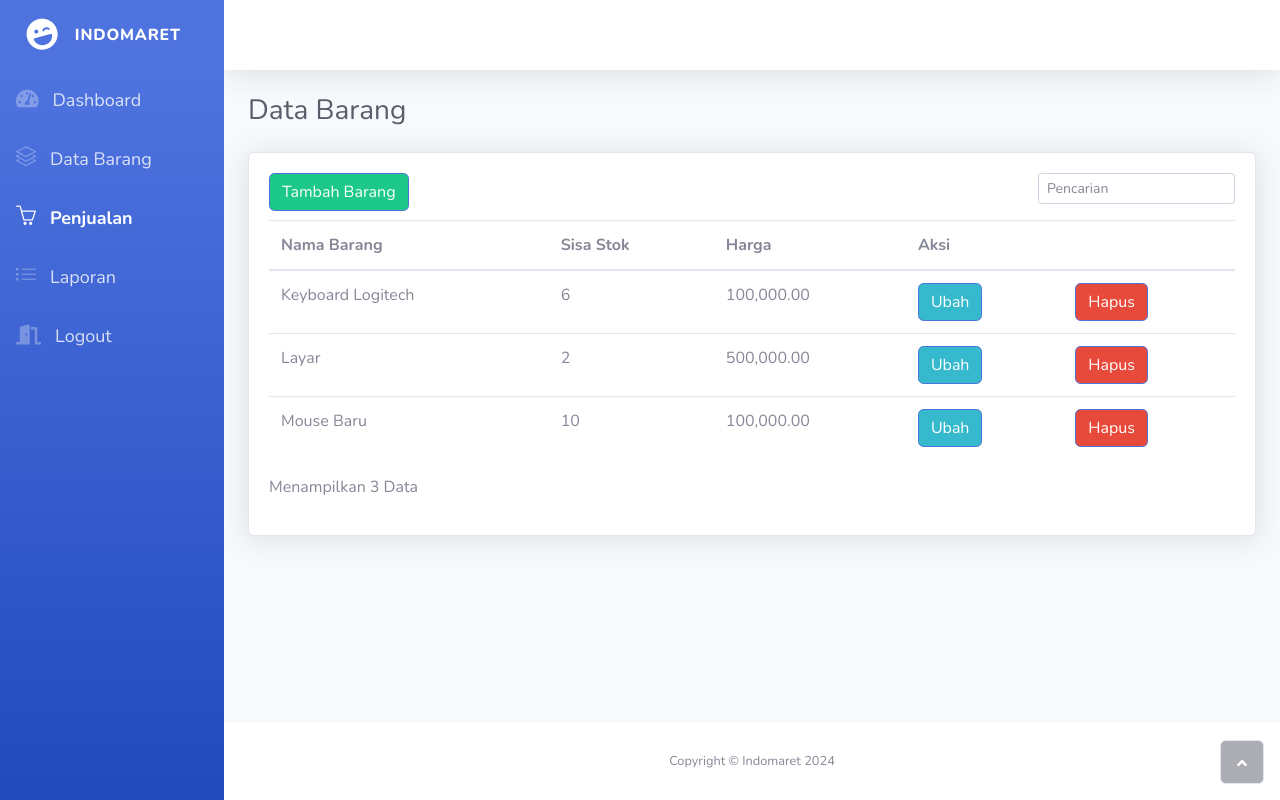
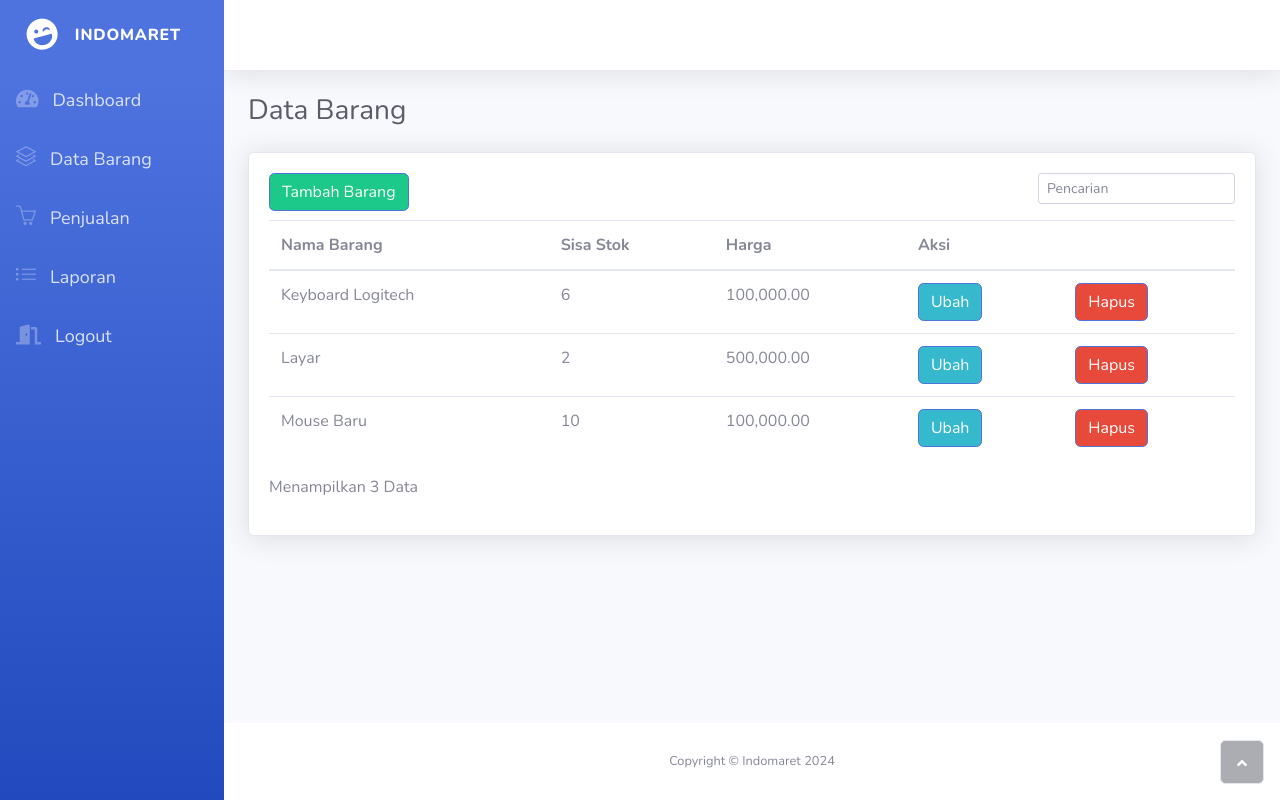
Before and after one commit to ATHAANGGORO10/TempPOS, a PHP site: page /personal/pages/barang.php in a window 1280 px wide. Run offline with PHP 8.4, Linux system fonts and the light colour scheme; a user stored in the database is signed in; data comes from the database, SQL or seed files in the repository; some libraries are stand-ins or nearby versions.

Commit message:
Update v1.7.5

```diff
--- a/index.php
+++ b/index.php
@@ -59,7 +59,7 @@
                 </a>
                 <hr class="sidebar-divider my-0">
                 <ul class="nav navbar-nav text-light" id="accordionSidebar">
-                    <li class="nav-item" role="presentation"><a class="nav-link active" href="index.php"><i class="fas fa-tachometer-alt" style="font-size: 20px;"></i><span style="margin-left: 10px;font-size: 18px;">Dashboard</span></a></li>
+                    <li class="nav-item" role="presentation"><a class="nav-link" href="index.php"><i class="fas fa-tachometer-alt" style="font-size: 20px;"></i><span style="margin-left: 10px;font-size: 18px;">Dashboard</span></a></li>
                     <li class="nav-item" role="presentation"><a class="nav-link" href="pages/barang.php"><i class="icon-layers" style="font-size: 20px;"></i><span style="margin-left: 10px;font-size: 18px;">Data Barang</span></a></li>
                     <li class="nav-item" role="presentation"><a class="nav-link" href="pages/penjualan.php"><i class="icon-basket" style="font-size: 20px;"></i><span style="margin-left: 10px;font-size: 18px;">Penjualan</span></a></li>
                     <li class="nav-item" role="presentation"><a class="nav-link" href="pages/laporan.php"><i class="icon-list" style="font-size: 20px;"></i><span style="font-size: 18px;margin-left: 10px;">Laporan</span></a></li>
--- a/pages/barang-hapus.php
+++ b/pages/barang-hapus.php
@@ -47,7 +47,7 @@
                 <ul class="nav navbar-nav text-light" id="accordionSidebar">
                     <li class="nav-item" role="presentation"><a class="nav-link" href="../index.php"><i class="fas fa-tachometer-alt" style="font-size: 20px;"></i><span style="margin-left: 10px;font-size: 18px;">Dashboard</span></a></li>
                     <li class="nav-item" role="presentation"><a class="nav-link" href="barang.php"><i class="icon-layers" style="font-size: 20px;"></i><span style="margin-left: 10px;font-size: 18px;">Data Barang</span></a></li>
-                    <li class="nav-item" role="presentation"><a class="nav-link active" href="penjualan.php"><i class="icon-basket" style="font-size: 20px;"></i><span style="margin-left: 10px;font-size: 18px;">Penjualan</span></a></li>
+                    <li class="nav-item" role="presentation"><a class="nav-link" href="penjualan.php"><i class="icon-basket" style="font-size: 20px;"></i><span style="margin-left: 10px;font-size: 18px;">Penjualan</span></a></li>
                     <li class="nav-item" role="presentation"><a class="nav-link" href="laporan.php"><i class="icon-list" style="font-size: 20px;"></i><span style="font-size: 18px;margin-left: 10px;">Laporan</span></a></li>
                     <li class="nav-item" role="presentation"><a class="nav-link" href="logout.php"><i class="fas fa-door-open" style="font-size: 20px;"></i><span style="font-size: 18px;margin-left: 10px;">Logout</span></a></li>
                     <li class="nav-item" role="presentation"></li>
--- a/pages/barang-tambah.php
+++ b/pages/barang-tambah.php
@@ -53,7 +53,7 @@
                 <ul class="nav navbar-nav text-light" id="accordionSidebar">
                     <li class="nav-item" role="presentation"><a class="nav-link" href="../index.php"><i class="fas fa-tachometer-alt" style="font-size: 20px;"></i><span style="margin-left: 10px;font-size: 18px;">Dashboard</span></a></li>
                     <li class="nav-item" role="presentation"><a class="nav-link" href="barang.php"><i class="icon-layers" style="font-size: 20px;"></i><span style="margin-left: 10px;font-size: 18px;">Data Barang</span></a></li>
-                    <li class="nav-item" role="presentation"><a class="nav-link active" href="penjualan.php"><i class="icon-basket" style="font-size: 20px;"></i><span style="margin-left: 10px;font-size: 18px;">Penjualan</span></a></li>
+                    <li class="nav-item" role="presentation"><a class="nav-link" href="penjualan.php"><i class="icon-basket" style="font-size: 20px;"></i><span style="margin-left: 10px;font-size: 18px;">Penjualan</span></a></li>
                     <li class="nav-item" role="presentation"><a class="nav-link" href="laporan.php"><i class="icon-list" style="font-size: 20px;"></i><span style="font-size: 18px;margin-left: 10px;">Laporan</span></a></li>
                     <li class="nav-item" role="presentation"><a class="nav-link" href="logout.php"><i class="fas fa-door-open" style="font-size: 20px;"></i><span style="font-size: 18px;margin-left: 10px;">Logout</span></a></li>
                     <li class="nav-item" role="presentation"></li>
--- a/pages/barang-ubah.php
+++ b/pages/barang-ubah.php
@@ -65,7 +65,7 @@
                 <ul class="nav navbar-nav text-light" id="accordionSidebar">
                     <li class="nav-item" role="presentation"><a class="nav-link" href="../index.php"><i class="fas fa-tachometer-alt" style="font-size: 20px;"></i><span style="margin-left: 10px;font-size: 18px;">Dashboard</span></a></li>
                     <li class="nav-item" role="presentation"><a class="nav-link" href="barang.php"><i class="icon-layers" style="font-size: 20px;"></i><span style="margin-left: 10px;font-size: 18px;">Data Barang</span></a></li>
-                    <li class="nav-item" role="presentation"><a class="nav-link active" href="penjualan.php"><i class="icon-basket" style="font-size: 20px;"></i><span style="margin-left: 10px;font-size: 18px;">Penjualan</span></a></li>
+                    <li class="nav-item" role="presentation"><a class="nav-link" href="penjualan.php"><i class="icon-basket" style="font-size: 20px;"></i><span style="margin-left: 10px;font-size: 18px;">Penjualan</span></a></li>
                     <li class="nav-item" role="presentation"><a class="nav-link" href="laporan.php"><i class="icon-list" style="font-size: 20px;"></i><span style="font-size: 18px;margin-left: 10px;">Laporan</span></a></li>
                     <li class="nav-item" role="presentation"><a class="nav-link" href="logout.php"><i class="fas fa-door-open" style="font-size: 20px;"></i><span style="font-size: 18px;margin-left: 10px;">Logout</span></a></li>
                     <li class="nav-item" role="presentation"></li>
--- a/pages/barang.php
+++ b/pages/barang.php
@@ -42,7 +42,7 @@
                 <ul class="nav navbar-nav text-light" id="accordionSidebar">
                     <li class="nav-item" role="presentation"><a class="nav-link" href="../index.php"><i class="fas fa-tachometer-alt" style="font-size: 20px;"></i><span style="margin-left: 10px;font-size: 18px;">Dashboard</span></a></li>
                     <li class="nav-item" role="presentation"><a class="nav-link" href="barang.php"><i class="icon-layers" style="font-size: 20px;"></i><span style="margin-left: 10px;font-size: 18px;">Data Barang</span></a></li>
-                    <li class="nav-item" role="presentation"><a class="nav-link active" href="penjualan.php"><i class="icon-basket" style="font-size: 20px;"></i><span style="margin-left: 10px;font-size: 18px;">Penjualan</span></a></li>
+                    <li class="nav-item" role="presentation"><a class="nav-link" href="penjualan.php"><i class="icon-basket" style="font-size: 20px;"></i><span style="margin-left: 10px;font-size: 18px;">Penjualan</span></a></li>
                     <li class="nav-item" role="presentation"><a class="nav-link" href="laporan.php"><i class="icon-list" style="font-size: 20px;"></i><span style="font-size: 18px;margin-left: 10px;">Laporan</span></a></li>
                     <li class="nav-item" role="presentation"><a class="nav-link" href="logout.php"><i class="fas fa-door-open" style="font-size: 20px;"></i><span style="font-size: 18px;margin-left: 10px;">Logout</span></a></li>
                     <li class="nav-item" role="presentation"></li>
--- a/pages/laporan.php
+++ b/pages/laporan.php
@@ -45,7 +45,7 @@
                 <ul class="nav navbar-nav text-light" id="accordionSidebar">
                     <li class="nav-item" role="presentation"><a class="nav-link" href="../index.php"><i class="fas fa-tachometer-alt" style="font-size: 20px;"></i><span style="margin-left: 10px;font-size: 18px;">Dashboard</span></a></li>
                     <li class="nav-item" role="presentation"><a class="nav-link" href="barang.php"><i class="icon-layers" style="font-size: 20px;"></i><span style="margin-left: 10px;font-size: 18px;">Data Barang</span></a></li>
-                    <li class="nav-item" role="presentation"><a class="nav-link active" href="penjualan.php"><i class="icon-basket" style="font-size: 20px;"></i><span style="margin-left: 10px;font-size: 18px;">Penjualan</span></a></li>
+                    <li class="nav-item" role="presentation"><a class="nav-link" href="penjualan.php"><i class="icon-basket" style="font-size: 20px;"></i><span style="margin-left: 10px;font-size: 18px;">Penjualan</span></a></li>
                     <li class="nav-item" role="presentation"><a class="nav-link" href="laporan.php"><i class="icon-list" style="font-size: 20px;"></i><span style="font-size: 18px;margin-left: 10px;">Laporan</span></a></li>
                     <li class="nav-item" role="presentation"><a class="nav-link" href="logout.php"><i class="fas fa-door-open" style="font-size: 20px;"></i><span style="font-size: 18px;margin-left: 10px;">Logout</span></a></li>
                     <li class="nav-item" role="presentation"></li>
--- a/pages/penjualan-hapus.php
+++ b/pages/penjualan-hapus.php
@@ -54,7 +54,7 @@
                 <ul class="nav navbar-nav text-light" id="accordionSidebar">
                     <li class="nav-item" role="presentation"><a class="nav-link" href="../index.php"><i class="fas fa-tachometer-alt" style="font-size: 20px;"></i><span style="margin-left: 10px;font-size: 18px;">Dashboard</span></a></li>
                     <li class="nav-item" role="presentation"><a class="nav-link" href="barang.php"><i class="icon-layers" style="font-size: 20px;"></i><span style="margin-left: 10px;font-size: 18px;">Data Barang</span></a></li>
-                    <li class="nav-item" role="presentation"><a class="nav-link active" href="penjualan.php"><i class="icon-basket" style="font-size: 20px;"></i><span style="margin-left: 10px;font-size: 18px;">Penjualan</span></a></li>
+                    <li class="nav-item" role="presentation"><a class="nav-link" href="penjualan.php"><i class="icon-basket" style="font-size: 20px;"></i><span style="margin-left: 10px;font-size: 18px;">Penjualan</span></a></li>
                     <li class="nav-item" role="presentation"><a class="nav-link" href="laporan.php"><i class="icon-list" style="font-size: 20px;"></i><span style="font-size: 18px;margin-left: 10px;">Laporan</span></a></li>
                     <li class="nav-item" role="presentation"><a class="nav-link" href="logout.php"><i class="fas fa-door-open" style="font-size: 20px;"></i><span style="font-size: 18px;margin-left: 10px;">Logout</span></a></li>
                     <li class="nav-item" role="presentation"></li>
--- a/pages/penjualan-pilih.php
+++ b/pages/penjualan-pilih.php
@@ -83,7 +83,7 @@
                 <ul class="nav navbar-nav text-light" id="accordionSidebar">
                     <li class="nav-item" role="presentation"><a class="nav-link" href="../index.php"><i class="fas fa-tachometer-alt" style="font-size: 20px;"></i><span style="margin-left: 10px;font-size: 18px;">Dashboard</span></a></li>
                     <li class="nav-item" role="presentation"><a class="nav-link" href="barang.php"><i class="icon-layers" style="font-size: 20px;"></i><span style="margin-left: 10px;font-size: 18px;">Data Barang</span></a></li>
-                    <li class="nav-item" role="presentation"><a class="nav-link active" href="penjualan.php"><i class="icon-basket" style="font-size: 20px;"></i><span style="margin-left: 10px;font-size: 18px;">Penjualan</span></a></li>
+                    <li class="nav-item" role="presentation"><a class="nav-link" href="penjualan.php"><i class="icon-basket" style="font-size: 20px;"></i><span style="margin-left: 10px;font-size: 18px;">Penjualan</span></a></li>
                     <li class="nav-item" role="presentation"><a class="nav-link" href="laporan.php"><i class="icon-list" style="font-size: 20px;"></i><span style="font-size: 18px;margin-left: 10px;">Laporan</span></a></li>
                     <li class="nav-item" role="presentation"><a class="nav-link" href="logout.php"><i class="fas fa-door-open" style="font-size: 20px;"></i><span style="font-size: 18px;margin-left: 10px;">Logout</span></a></li>
                     <li class="nav-item" role="presentation"></li>
--- a/pages/penjualan.php
+++ b/pages/penjualan.php
@@ -82,7 +82,7 @@
                 <ul class="nav navbar-nav text-light" id="accordionSidebar">
                     <li class="nav-item" role="presentation"><a class="nav-link" href="../index.php"><i class="fas fa-tachometer-alt" style="font-size: 20px;"></i><span style="margin-left: 10px;font-size: 18px;">Dashboard</span></a></li>
                     <li class="nav-item" role="presentation"><a class="nav-link" href="barang.php"><i class="icon-layers" style="font-size: 20px;"></i><span style="margin-left: 10px;font-size: 18px;">Data Barang</span></a></li>
-                    <li class="nav-item" role="presentation"><a class="nav-link active" href="penjualan.php"><i class="icon-basket" style="font-size: 20px;"></i><span style="margin-left: 10px;font-size: 18px;">Penjualan</span></a></li>
+                    <li class="nav-item" role="presentation"><a class="nav-link" href="penjualan.php"><i class="icon-basket" style="font-size: 20px;"></i><span style="margin-left: 10px;font-size: 18px;">Penjualan</span></a></li>
                     <li class="nav-item" role="presentation"><a class="nav-link" href="laporan.php"><i class="icon-list" style="font-size: 20px;"></i><span style="font-size: 18px;margin-left: 10px;">Laporan</span></a></li>
                     <li class="nav-item" role="presentation"><a class="nav-link" href="logout.php"><i class="fas fa-door-open" style="font-size: 20px;"></i><span style="font-size: 18px;margin-left: 10px;">Logout</span></a></li>
                     <li class="nav-item" role="presentation"></li>
```
